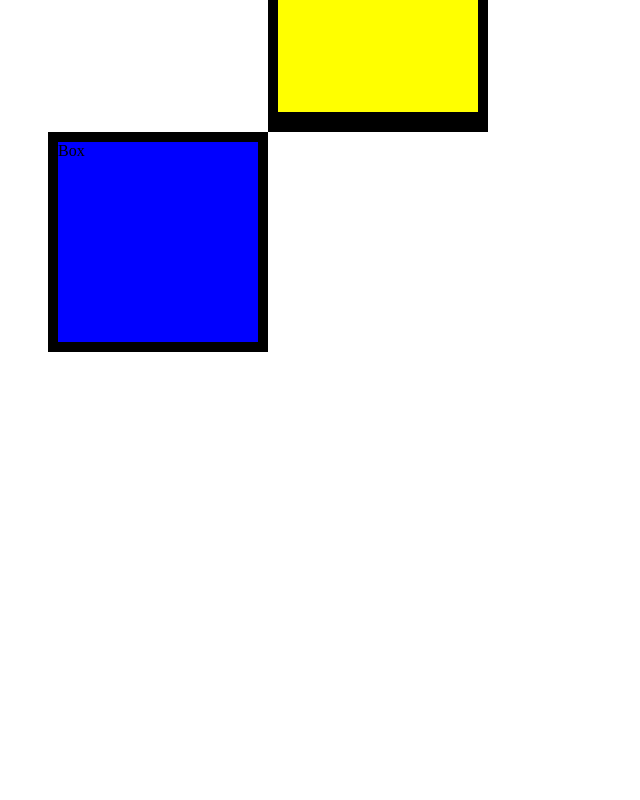
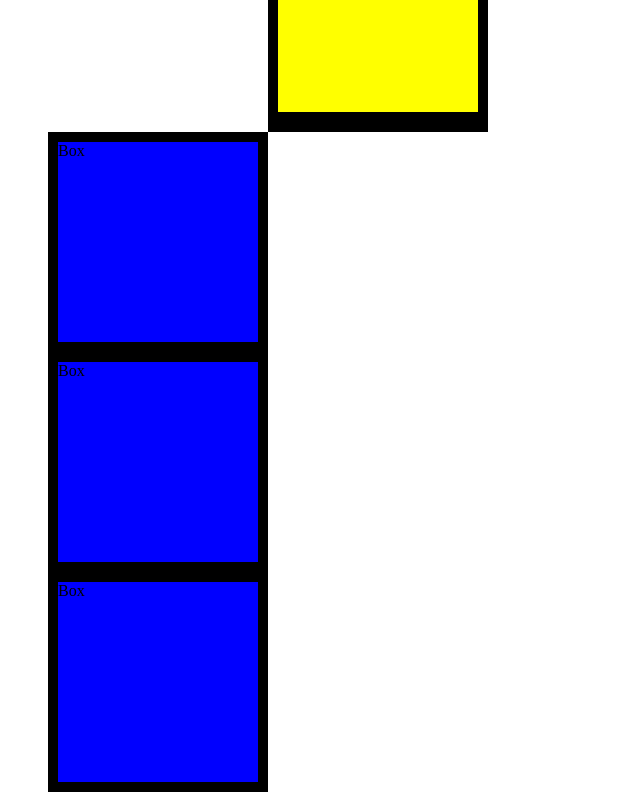
Before and after one commit to mocker63/MCA-1st-2025, a plain HTML site: page practice/box.html in a window 1280 px wide. Shown: the part 376-1176 px from the top of the page, without its empty margins (0-640 px from the left). Before the commit the page ends 800 px from the top, so only its background shows below. Drawn offline with Linux system fonts and the light colour scheme.

Commit message:
Minor changes has been made in Box.html

```diff
--- a/practice/box.html
+++ b/practice/box.html
@@ -39,6 +39,8 @@
         <p class="box1">Lorem ipsum dolor sit amet consectetur adipisicing elit. Deleniti amet velit impedit blanditiis aliquam explicabo iusto facilis, cumque incidunt magnam vel sint nesciunt eligendi saepe magni unde quia autem? Eligendi.</p>
         <p class="box2">Box</p>
         <p class="box3">Box</p>
+        <p class="box3">Box</p>
+        <p class="box3">Box</p>
 
 </body>
 </html>
```
